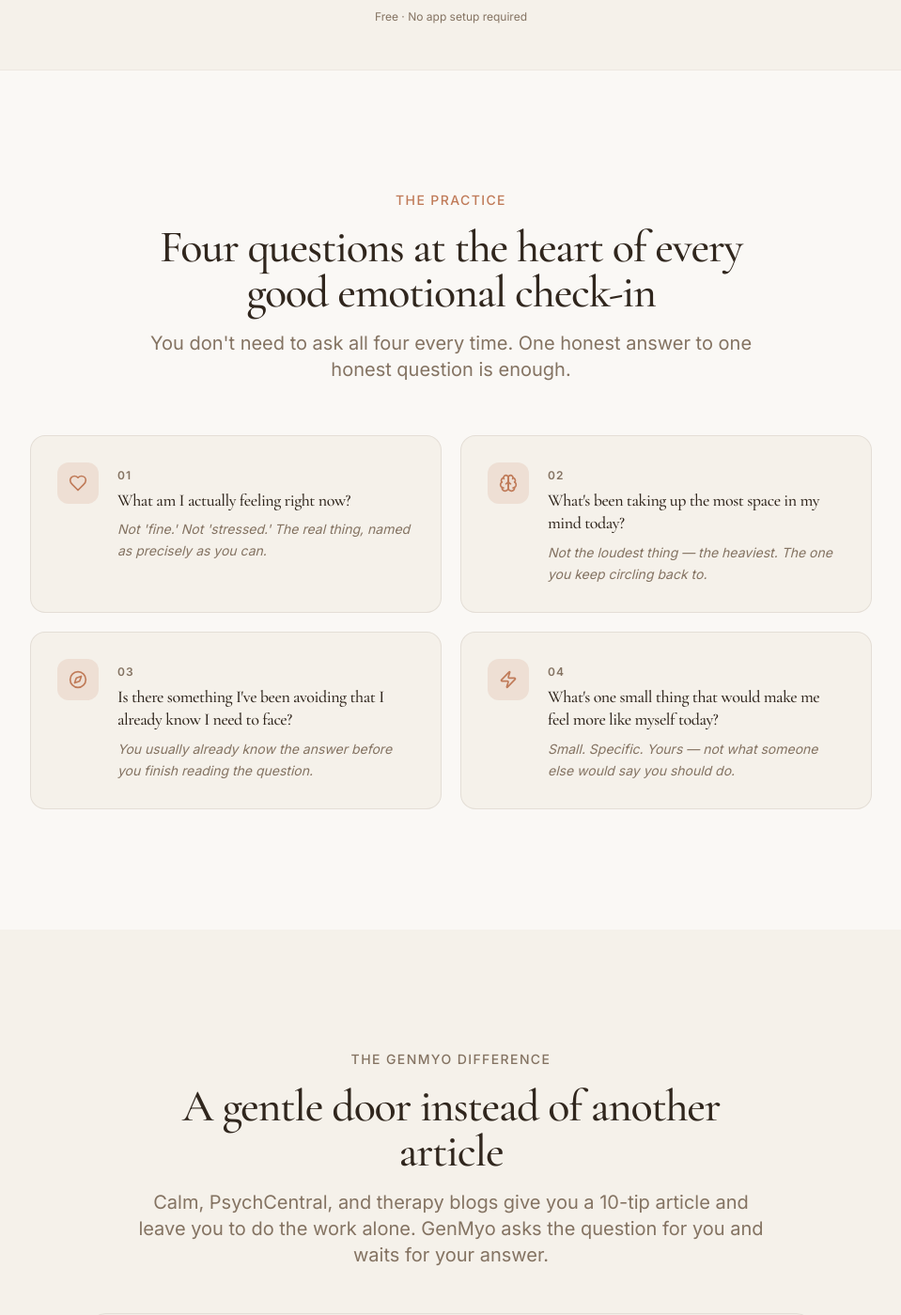
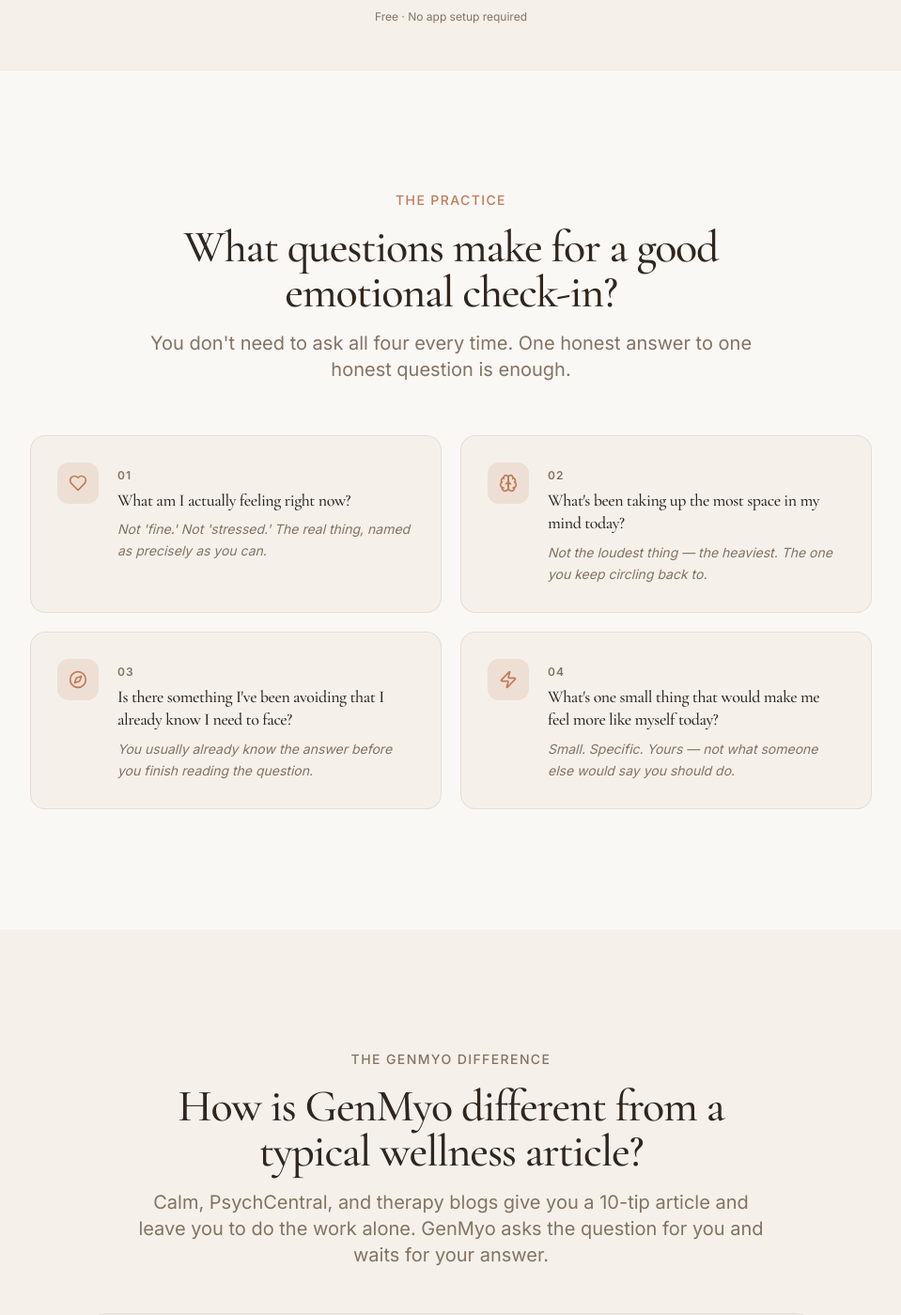
Before and after one commit to DeepakSxn/Genmyo, a React (Vite) app: page /emotional-check-in in a window 1280 px wide. Shown: the part 1959-3358 px from the top of the page at 94% size, without its empty margins (160-1119 px from the left). Built offline with nearby package versions, Linux system fonts and the light colour scheme; the HTML template or start-up script is replaced by a standard one.

Commit message:
seo: convert editorial H2s to question-phrased headings for GEO (AI model query matching)

```diff
--- a/src/pages/EmotionalCheckIn.tsx
+++ b/src/pages/EmotionalCheckIn.tsx
@@ -145,7 +145,7 @@ const EmotionalCheckIn = () => {
           <div className="text-center max-w-2xl mx-auto mb-14">
             <p className="text-sm font-medium tracking-widest uppercase text-accent mb-4">The Practice</p>
             <h2 className="heading-section text-foreground mb-4">
-              Four questions at the heart of every good emotional check-in
+              What questions make for a good emotional check-in?
             </h2>
             <p className="text-body-large">
               You don't need to ask all four every time. One honest answer to one honest question is enough.
@@ -202,7 +202,7 @@ const EmotionalCheckIn = () => {
           <div className="text-center max-w-2xl mx-auto mb-12">
             <p className="text-sm font-medium tracking-widest uppercase text-muted-foreground mb-4">The GenMyo Difference</p>
             <h2 className="heading-section text-foreground mb-4">
-              A gentle door instead of another article
+              How is GenMyo different from a typical wellness article?
             </h2>
             <p className="text-body-large">
               Calm, PsychCentral, and therapy blogs give you a 10-tip article and leave you to do the work alone. GenMyo asks the question for you and waits for your answer.
--- a/src/pages/FeelingDisconnected.tsx
+++ b/src/pages/FeelingDisconnected.tsx
@@ -91,7 +91,7 @@ const FeelingDisconnected = () => {
           <div className="text-center max-w-2xl mx-auto mb-14">
             <p className="text-sm font-medium tracking-widest uppercase text-accent mb-4">Signs of Disconnection</p>
             <h2 className="heading-section text-foreground mb-4">
-              How inner disconnection actually shows up
+              How does inner disconnection actually show up?
             </h2>
             <p className="text-body-large">
               It rarely announces itself. It seeps in slowly, wearing the disguise of "just being tired" or "having a lot on."
@@ -181,7 +181,7 @@ const FeelingDisconnected = () => {
           <div className="text-center max-w-2xl mx-auto mb-12">
             <p className="text-sm font-medium tracking-widest uppercase text-accent mb-4">Honest Comparison</p>
             <h2 className="heading-section text-foreground mb-4">
-              What the research and our community say actually helps
+              What actually helps when you feel disconnected from yourself?
             </h2>
           </div>
           <div className="grid grid-cols-1 md:grid-cols-2 gap-6 max-w-4xl mx-auto">
--- a/src/pages/HowItWorks.tsx
+++ b/src/pages/HowItWorks.tsx
@@ -129,7 +129,7 @@ const HowItWorks = () => {
       <section className="section-padding bg-cream">
         <div className="container-narrow">
           <div className="text-center max-w-2xl mx-auto mb-12">
-            <h2 className="heading-section mb-4">Inside a Reflection Session</h2>
+            <h2 className="heading-section mb-4">What does a reflection session with GenMyo look like?</h2>
             <p className="text-muted-foreground">
               A real, anonymised exchange from The Mirror Project by GenMyo, illustrating how the conversation unfolds.
             </p>
```
